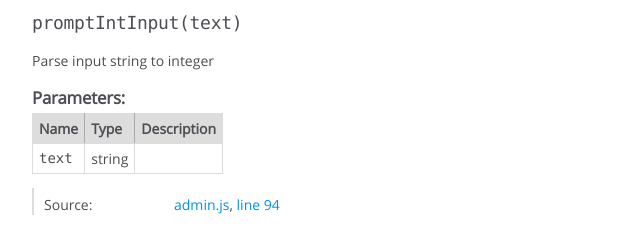
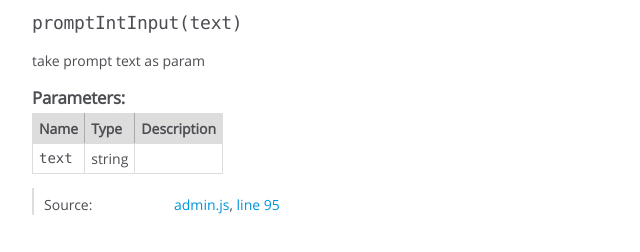
Before and after one commit to Skysurfer65/Login_CRUD, a plain HTML site: page jsdoc/global.html in a window 1280 px wide. Shown: the part 212-464 px from the top of the page, 0-640 px from the left. Drawn offline with Linux system fonts and the light colour scheme.

Commit message:
New jsdoc

```diff
--- a/jsdoc/global.html
+++ b/jsdoc/global.html
@@ -112,7 +112,7 @@
 
 
 <div class="description">
-    Parse input string to integer
+    take prompt text as param
 </div>
 
 
@@ -205,7 +205,7 @@
 
     <dt class="tag-source">Source:</dt>
     <dd class="tag-source"><ul class="dummy"><li>
-        <a href="admin.js.html">admin.js</a>, <a href="admin.js.html#line94">line 94</a>
+        <a href="admin.js.html">admin.js</a>, <a href="admin.js.html#line95">line 95</a>
     </li></ul></dd>
 
 
@@ -267,7 +267,7 @@
 <br class="clear">
 
 <footer>
-    Documentation generated by <a href="https://github.com/jsdoc/jsdoc">JSDoc 3.6.7</a> on Tue Nov 30 2021 13:55:04 GMT+0100 (centraleuropeisk normaltid)
+    Documentation generated by <a href="https://github.com/jsdoc/jsdoc">JSDoc 3.6.7</a> on Tue Nov 30 2021 14:48:46 GMT+0100 (centraleuropeisk normaltid)
 </footer>
 
 <script> prettyPrint(); </script>
```
Also changed, not shown: jsdoc/admin.js.html (+2 -1 lines), jsdoc/index.html (+1 -1 lines).
